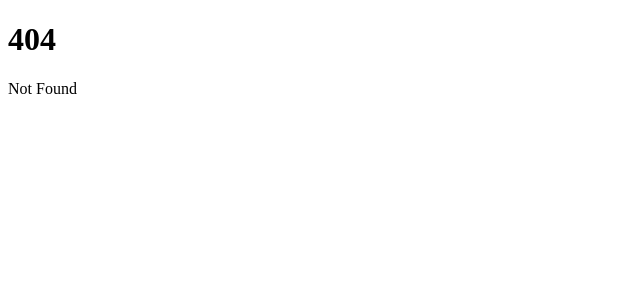
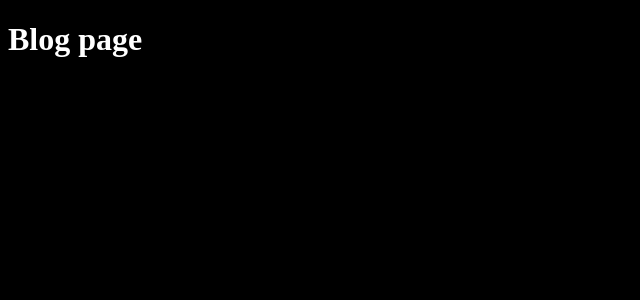
Before and after one commit to matthew-stockinger/svelte-5-basics-youtube, a SvelteKit app: page /blog in a window 1280 px wide. Before the commit this address had no page. Shown: the top 300 px of the page, without its empty margins (0-640 px from the left). Built offline with nearby package versions, Linux system fonts and the light colour scheme.

Commit message:
add blog routes with server loading

```diff
--- /dev/null
+++ b/src/app.css
@@ -0,0 +1,8 @@
+body {
+  background-color: black;
+  color: white;
+}
+
+h1, h2, h3, h4, h5, h6, p {
+  color: white;
+}
--- /dev/null
+++ b/src/routes/+layout.svelte
@@ -0,0 +1,7 @@
+<script>
+  import '../app.css';
+
+  let {children} = $props();
+</script>
+
+{@render children()}
--- /dev/null
+++ b/src/routes/blog/+page.svelte
@@ -0,0 +1 @@
+<h1>Blog page</h1>
```
Also changed, not shown: src/routes/blog/[blogId]/+page.server.ts (added, +20 -0 lines), src/routes/blog/[blogId]/+page.svelte (added, +10 -0 lines), 1 other file (tests, documents, lock files or other folders).
